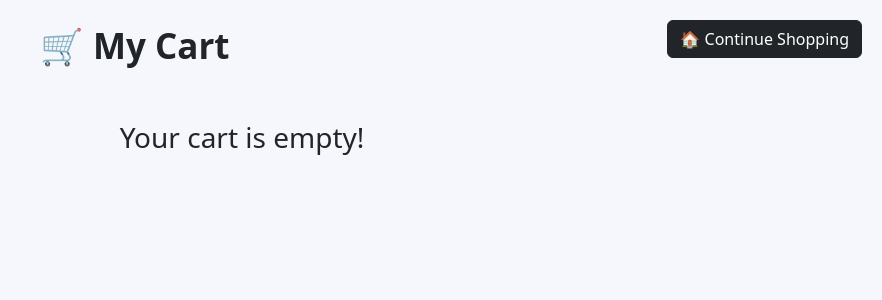
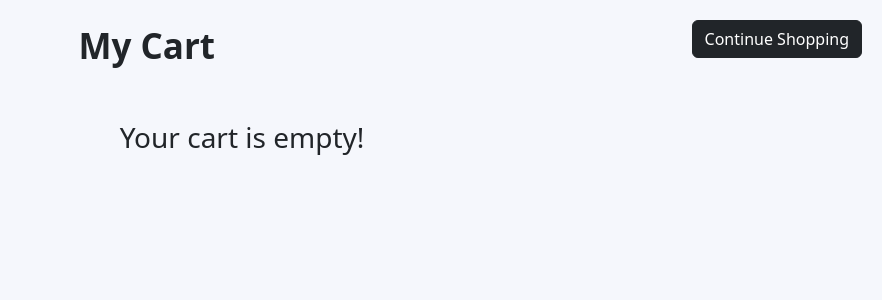
Before and after one commit to BHARGAVARAM-11/e-commerce-application, a Flask app: page /cart in a window 1280 px wide. Shown: the top 300 px of the page, without its empty margins (398-1280 px from the left). Run offline with Flask 3, Linux system fonts and the light colour scheme; some libraries are stand-ins or nearby versions.

Commit message:
Update cart.html

```diff
--- a/templates/cart.html
+++ b/templates/cart.html
@@ -13,8 +13,8 @@
 <body>
 
 <div class="header-title">
-    🛒 My Cart
-    <a href="/" class="btn btn-dark" style="float:right; margin-right:20px;">🏠 Continue Shopping</a>
+     My Cart
+    <a href="/" class="btn btn-dark" style="float:right; margin-right:20px;">Continue Shopping</a>
 </div>
 
 <div class="container mt-4">
```
